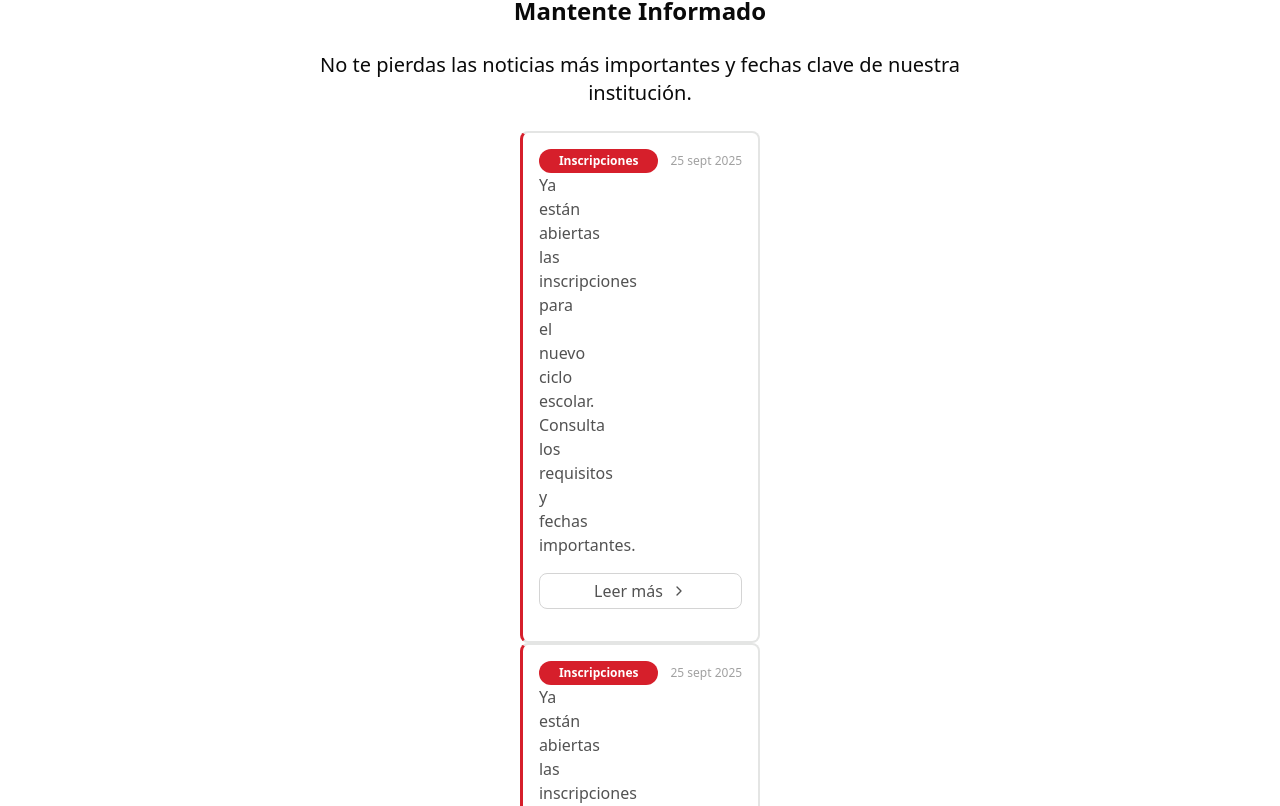
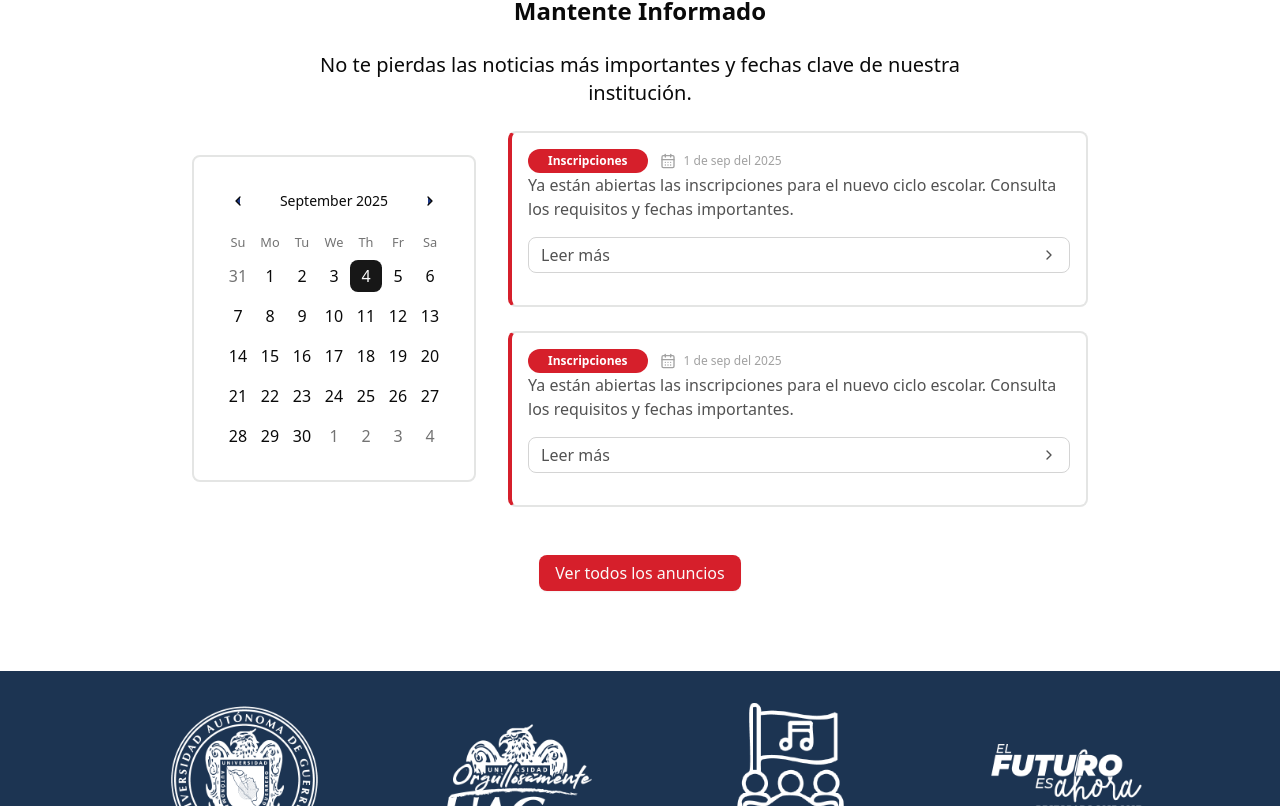
Before and after one commit to mmgonnar/web_uagro_prepa4, a Next.js app: page / in a window 1280 px wide. Shown: the part 2274-3080 px from the top of the page. Built offline with nearby package versions, Linux system fonts and the light colour scheme.

Commit message:
first confinguration

```diff
--- a/app/page.tsx
+++ b/app/page.tsx
@@ -17,6 +17,8 @@ import { historyData } from '@/features/timeline/utils/constants';
 import Cards from '@/features/ui/components/cards';
 import { LogoCarousel } from '@/features/logo-carousel/componentes/logo-carousel';
 import Announcements from '@/features/announcements/components/announcements';
+import { Calendar, CalendarDayButton } from '@/features/ui/components/calendar';
+import AnnouncementsSection from '@/features/announcements/components/announcements-section';
 
 export default function Home() {
   return (
@@ -60,8 +62,7 @@ export default function Home() {
         href="/"
         buttonText="Ver todos los anuncios"
       >
-        <Announcements />
-        <Announcements />
+        <AnnouncementsSection />
       </ContentSection>
       <LogoCarousel />
       <ContentSection
--- /dev/null
+++ b/features/announcements/components/announcements-section.tsx
@@ -0,0 +1,32 @@
+'use client';
+import React from 'react';
+
+import { Calendar } from '@/features/ui/components/calendar';
+import Announcements from './announcements';
+import { Database } from 'lucide-react';
+import Card from '@/features/ui/components/cards';
+
+export default function AnnouncementsSection() {
+  const [date, setDate] = React.useState<Date | undefined>(new Date());
+  return (
+    <div className="grid w-full max-w-4xl gap-8 md:grid-cols-[1fr_auto]">
+      <Card className="hover:none border-2 shadow-none" animation="none">
+        <Calendar
+          mode="single"
+          selected={date}
+          onSelect={setDate}
+          classNames={{
+            today: `outline-2 outline-[#1E3A8A] rounded-full font-medium text-[#1E3A8A] -outline-offset-6 ${date ? 'outline-none' : 'outline-2 '}`,
+            chevron: ` fill-[#1E3A8A]`,
+            selected: `bg-[#1E3A8A] text-white rounded-full`,
+          }}
+        />
+      </Card>
+
+      <div className="max-w-1xl flex flex-col gap-6">
+        <Announcements />
+        <Announcements />
+      </div>
+    </div>
+  );
+}
--- a/features/announcements/components/announcements.tsx
+++ b/features/announcements/components/announcements.tsx
@@ -3,28 +3,30 @@
 import { Button } from '@/features/header/components';
 import Card from '@/features/ui/components/cards';
 import Label from '@/features/ui/components/label';
-import { ChevronRight } from 'lucide-react';
+import { CalendarDays, ChevronRight } from 'lucide-react';
 
 export default function Announcements() {
-  const date = new Date();
   return (
     <div>
       <Card
         animation="scale"
-        className="border-l-main-red max-w-78 border-2 border-l-3"
+        className="border-l-main-red w-full max-w-none border-2 border-l-4"
       >
         <div className="flex items-center gap-3">
           <Label labelText="Inscripciones" variant="announcement" />
-          <p className="text-xs text-neutral-400">25 sept 2025</p>
+          <p className="flex items-center gap-2 text-xs text-neutral-400">
+            <CalendarDays className="h-4 w-4" /> 1 de sep del 2025
+          </p>
         </div>
-        <p className="w-10 text-left text-base text-neutral-600">
+        <p className="text-left text-base text-neutral-600">
           Ya están abiertas las inscripciones para el nuevo ciclo escolar.
           Consulta los requisitos y fechas importantes.
         </p>
-        <Button variant="outline">
-          {' '}
-          Leer más <ChevronRight />
-        </Button>
+        <div className="mt-2">
+          <Button variant="outline" className="w-full justify-between">
+            Leer más <ChevronRight />
+          </Button>
+        </div>
       </Card>
     </div>
   );
--- /dev/null
+++ b/features/ui/components/calendar.tsx
@@ -0,0 +1,213 @@
+'use client';
+
+import * as React from 'react';
+import {
+  ChevronDownIcon,
+  ChevronLeftIcon,
+  ChevronRightIcon,
+} from 'lucide-react';
+import { DayButton, DayPicker, getDefaultClassNames } from 'react-day-picker';
+
+import { cn } from '@/utils/functions';
+import { Button, buttonVariants } from './button';
+
+function Calendar({
+  className,
+  classNames,
+  showOutsideDays = true,
+  captionLayout = 'label',
+  buttonVariant = 'ghost',
+  formatters,
+  components,
+  ...props
+}: React.ComponentProps<typeof DayPicker> & {
+  buttonVariant?: React.ComponentProps<typeof Button>['variant'];
+}) {
+  const defaultClassNames = getDefaultClassNames();
+
+  return (
+    <DayPicker
+      showOutsideDays={showOutsideDays}
+      className={cn(
+        'bg-background group/calendar p-3 [--cell-size:--spacing(8)] [[data-slot=card-content]_&]:bg-transparent [[data-slot=popover-content]_&]:bg-transparent',
+        String.raw`rtl:**:[.rdp-button\_next>svg]:rotate-180`,
+        String.raw`rtl:**:[.rdp-button\_previous>svg]:rotate-180`,
+        className
+      )}
+      captionLayout={captionLayout}
+      formatters={{
+        formatMonthDropdown: date =>
+          date.toLocaleString('default', { month: 'short' }),
+        ...formatters,
+      }}
+      classNames={{
+        root: cn('w-fit', defaultClassNames.root),
+        months: cn(
+          'flex gap-4 flex-col md:flex-row relative',
+          defaultClassNames.months
+        ),
+        month: cn('flex flex-col w-full gap-4', defaultClassNames.month),
+        nav: cn(
+          'flex items-center gap-1 w-full absolute top-0 inset-x-0 justify-between',
+          defaultClassNames.nav
+        ),
+        button_previous: cn(
+          buttonVariants({ variant: buttonVariant }),
+          'size-(--cell-size) aria-disabled:opacity-50 p-0 select-none',
+          defaultClassNames.button_previous
+        ),
+        button_next: cn(
+          buttonVariants({ variant: buttonVariant }),
+          'size-(--cell-size) aria-disabled:opacity-50 p-0 select-none',
+          defaultClassNames.button_next
+        ),
+        month_caption: cn(
+          'flex items-center justify-center h-(--cell-size) w-full px-(--cell-size)',
+          defaultClassNames.month_caption
+        ),
+        dropdowns: cn(
+          'w-full flex items-center text-sm font-medium justify-center h-(--cell-size) gap-1.5',
+          defaultClassNames.dropdowns
+        ),
+        dropdown_root: cn(
+          'relative has-focus:border-ring border border-input shadow-xs has-focus:ring-ring/50 has-focus:ring-[3px] rounded-md',
+          defaultClassNames.dropdown_root
+        ),
+        dropdown: cn(
+          'absolute bg-popover inset-0 opacity-0',
+          defaultClassNames.dropdown
+        ),
+        caption_label: cn(
+          'select-none font-medium',
+          captionLayout === 'label'
+            ? 'text-sm'
+            : 'rounded-md pl-2 pr-1 flex items-center gap-1 text-sm h-8 [&>svg]:text-muted-foreground [&>svg]:size-3.5',
+          defaultClassNames.caption_label
+        ),
+        table: 'w-full border-collapse',
+        weekdays: cn('flex', defaultClassNames.weekdays),
+        weekday: cn(
+          'text-muted-foreground rounded-md flex-1 font-normal text-[0.8rem] select-none',
+          defaultClassNames.weekday
+        ),
+        week: cn('flex w-full mt-2', defaultClassNames.week),
+        week_number_header: cn(
+          'select-none w-(--cell-size)',
+          defaultClassNames.week_number_header
+        ),
+        week_number: cn(
+          'text-[0.8rem] select-none text-muted-foreground',
+          defaultClassNames.week_number
+        ),
+        day: cn(
+          'relative w-full h-full p-0 text-center [&:first-child[data-selected=true]_button]:rounded-l-md [&:last-child[data-selected=true]_button]:rounded-r-md group/day aspect-square select-none',
+          defaultClassNames.day
+        ),
+        range_start: cn(
+          'rounded-l-md bg-accent',
+          defaultClassNames.range_start
+        ),
+        range_middle: cn('rounded-none', defaultClassNames.range_middle),
+        range_end: cn('rounded-r-md bg-accent', defaultClassNames.range_end),
+        today: cn(
+          'bg-accent text-accent-foreground rounded-md data-[selected=true]:rounded-none',
+          defaultClassNames.today
+        ),
+        outside: cn(
+          'text-muted-foreground aria-selected:text-muted-foreground',
+          defaultClassNames.outside
+        ),
+        disabled: cn(
+          'text-muted-foreground opacity-50',
+          defaultClassNames.disabled
+        ),
+        hidden: cn('invisible', defaultClassNames.hidden),
+        ...classNames,
+      }}
+      components={{
+        Root: ({ className, rootRef, ...props }) => {
+          return (
+            <div
+              data-slot="calendar"
+              ref={rootRef}
+              className={cn(className)}
+              {...props}
+            />
+          );
+        },
+        Chevron: ({ className, orientation, ...props }) => {
+          if (orientation === 'left') {
+            return (
+              <ChevronLeftIcon className={cn('size-4', className)} {...props} />
+            );
+          }
+
+          if (orientation === 'right') {
+            return (
+              <ChevronRightIcon
+                className={cn('size-4', className)}
+                {...props}
+              />
+            );
+          }
+
+          return (
+            <ChevronDownIcon className={cn('size-4', className)} {...props} />
+          );
+        },
+        DayButton: CalendarDayButton,
+        WeekNumber: ({ children, ...props }) => {
+          return (
+            <td {...props}>
+              <div className="flex size-(--cell-size) items-center justify-center text-center">
+                {children}
+              </div>
+            </td>
+          );
+        },
+        ...components,
+      }}
+      {...props}
+    />
+  );
+}
+
+function CalendarDayButton({
+  className,
+  day,
+  modifiers,
+  ...props
+}: React.ComponentProps<typeof DayButton>) {
+  const defaultClassNames = getDefaultClassNames();
+
+  const ref = React.useRef<HTMLButtonElement>(null);
+  React.useEffect(() => {
+    if (modifiers.focused) ref.current?.focus();
+  }, [modifiers.focused]);
+
+  return (
+    <Button
+      ref={ref}
+      variant="ghost"
+      size="icon"
+      data-day={day.date.toLocaleDateString()}
+      data-selected-single={
+        modifiers.selected &&
+        !modifiers.range_start &&
+        !modifiers.range_end &&
+        !modifiers.range_middle
+      }
+      data-range-start={modifiers.range_start}
+      data-range-end={modifiers.range_end}
+      data-range-middle={modifiers.range_middle}
+      className={cn(
+        'data-[selected-single=true]:bg-primary data-[selected-single=true]:text-primary-foreground data-[range-middle=true]:bg-accent data-[range-middle=true]:text-accent-foreground data-[range-start=true]:bg-primary data-[range-start=true]:text-primary-foreground data-[range-end=true]:bg-primary data-[range-end=true]:text-primary-foreground group-data-[focused=true]/day:border-ring group-data-[focused=true]/day:ring-ring/50 dark:hover:text-accent-foreground flex aspect-square size-auto w-full min-w-(--cell-size) flex-col gap-1 leading-none font-normal group-data-[focused=true]/day:relative group-data-[focused=true]/day:z-10 group-data-[focused=true]/day:ring-[3px] data-[range-end=true]:rounded-md data-[range-end=true]:rounded-r-md data-[range-middle=true]:rounded-none data-[range-start=true]:rounded-md data-[range-start=true]:rounded-l-md [&>span]:text-xs [&>span]:opacity-70',
+        defaultClassNames.day,
+        className
+      )}
+      {...props}
+    />
+  );
+}
+
+export { Calendar, CalendarDayButton };
--- a/features/ui/components/cards.tsx
+++ b/features/ui/components/cards.tsx
@@ -6,7 +6,8 @@ import { ReactNode } from 'react';
 import { administrativeTeam } from '@/features/team/utils/constants';
 
 const animations = {
-  scale: 'transition-all duration-300 hover:z-10 hover:scale-[1.02]',
+  scale:
+    'transition-all duration-300 hover:z-10 hover:scale-[1.02] sm:hover:scale-[0]',
   none: '',
 };
 interface CardProps {
--- a/package.json
+++ b/package.json
@@ -14,11 +14,13 @@
     "@radix-ui/react-slot": "^1.2.3",
     "class-variance-authority": "^0.7.1",
     "clsx": "^2.1.1",
+    "date-fns": "^4.1.0",
     "embla-carousel-autoplay": "^8.6.0",
     "embla-carousel-react": "^8.6.0",
     "lucide-react": "^0.542.0",
     "next": "15.5.2",
     "react": "19.1.0",
+    "react-day-picker": "^9.11.0",
     "react-dom": "19.1.0",
     "tailwind-merge": "^3.3.1"
   },
```
Also changed, not shown: 2 other files (tests, documents, lock files or other folders).
